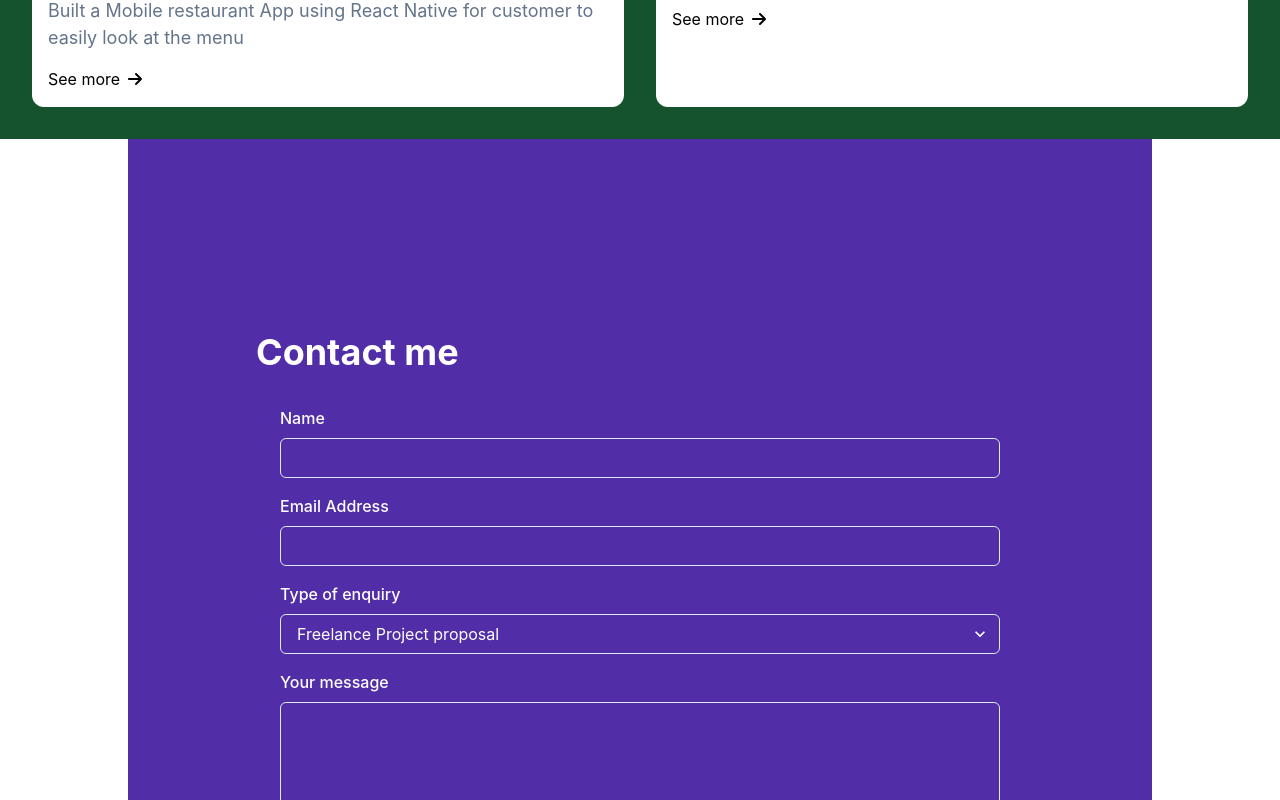
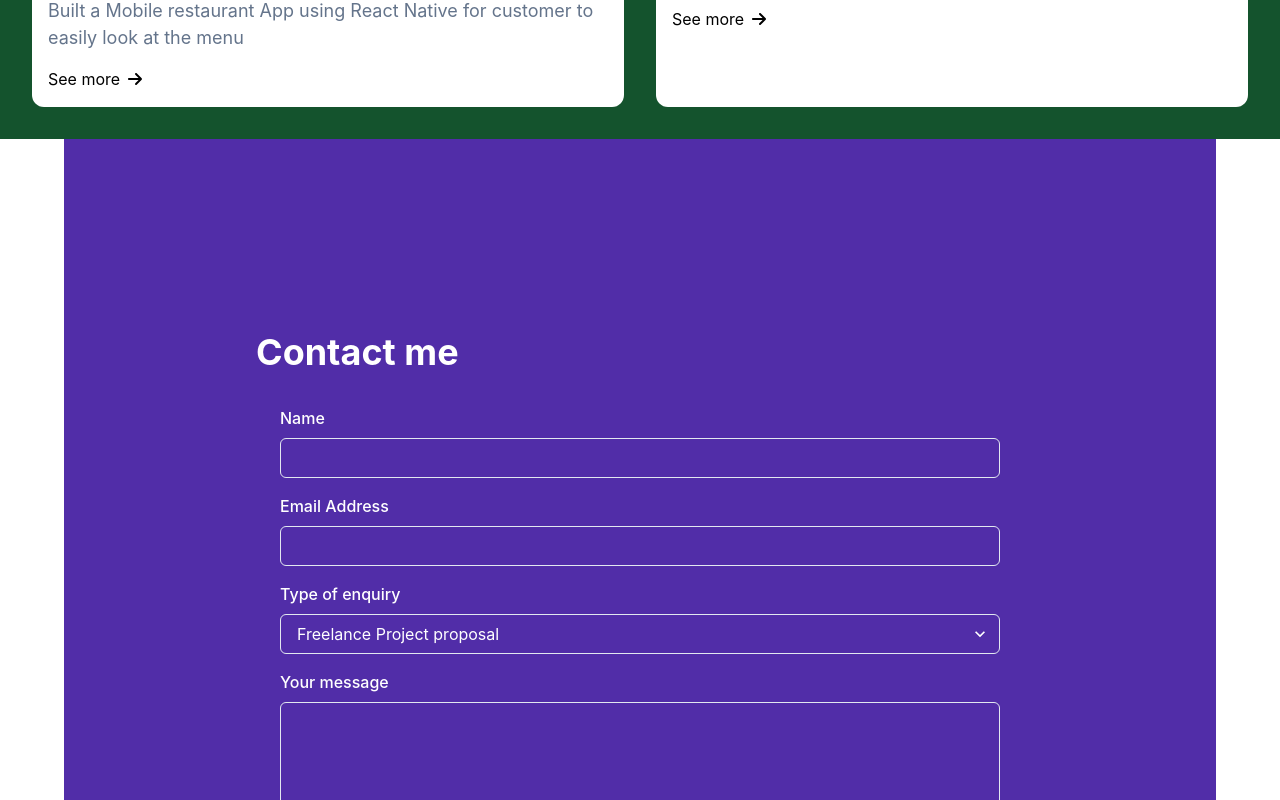
Before and after one commit to Jadashi97/NyarjiJada.github.io, a React (Vite) app: page / in a window 1280 px wide. Shown: the part 1780-2580 px from the top of the page. Built offline with nearby package versions, Linux system fonts and the light colour scheme.

Commit message:
(fix):solve the size of the contact page

```diff
--- a/src/components/ContactMeSection.jsx
+++ b/src/components/ContactMeSection.jsx
@@ -46,9 +46,10 @@ const ContactMeSection = () => {
 
     return(
         <FullScreenSection
+            background="#512DA8"
             isDarkBackground
-            background="#512DA8"
-            py={16}
+            p={16}
+            alignItems="flext-start"
             spacing={8}
         >
             <VStack w="1024px" p={32} alignItems="flex-start">
```
